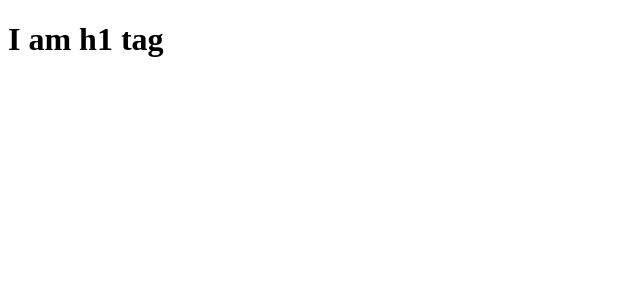
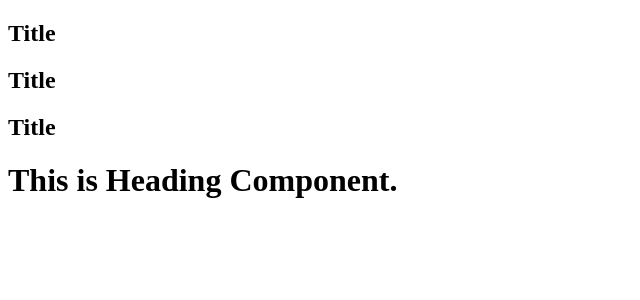
Before and after one commit to anshi06/Namaste-React, a React (Vite) app: page / in a window 1280 px wide. Shown: the top 300 px of the page, without its empty margins (0-640 px from the left). Built offline with nearby package versions, Linux system fonts and the light colour scheme.

Commit message:
episode-3

```diff
--- a/App.js
+++ b/App.js
@@ -11,15 +11,34 @@ const parent = React.createElement(
     React.createElement("h1", {}, "I am h1 tag")
   )
 );
+//Creating React element using core react.
 const heading = React.createElement(
   "h1",
-  { id: "heading" }, //Responsible to give attributes to the element
-  "Hello world from React!" //Children
+  { id: "heading" },
+  "Hello world from React!"
 );
 
 console.log(heading); //Object, In the end it is an react element.
 
+//JSX
+const jsxHeading = <h1 id="head">JSX Heading</h1>; //React Element using JSX
+
+console.log(jsxHeading); //Object //jsxHeading is same as heading
+
 //creating the root is the job of react dom.
 const root = ReactDOM.createRoot(document.getElementById("root")); //created root for react.
 
-root.render(parent); //Append heading inside root div.
+//Component Composition
+const Title = () => <h2>Title</h2>;
+const HeadingComponent = () => {
+  return (
+    <div>
+      <Title />
+      {Title()}
+      <Title></Title>
+      <h1>This is Heading Component.</h1>
+    </div>
+  );
+};
+
+root.render(<HeadingComponent />); //Append heading inside root div.
--- a/package.json
+++ b/package.json
@@ -3,6 +3,8 @@
   "version": "1.0.0",
   "description": "This is namaste react.",
   "scripts": {
+    "start": "parcel index.html",
+    "build": "parcel build index.html",
     "test": "jest"
   },
   "repository": {
```
